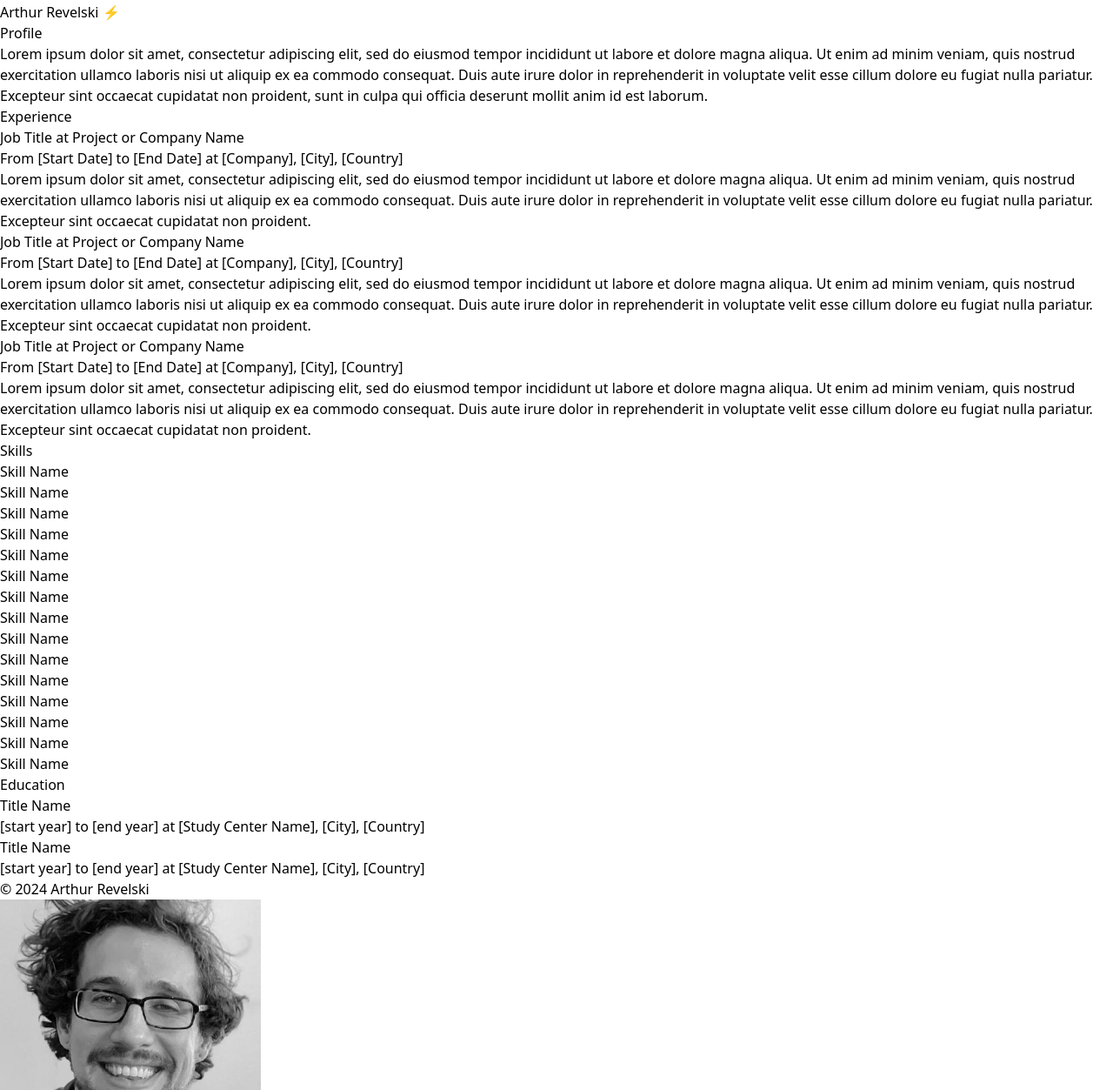
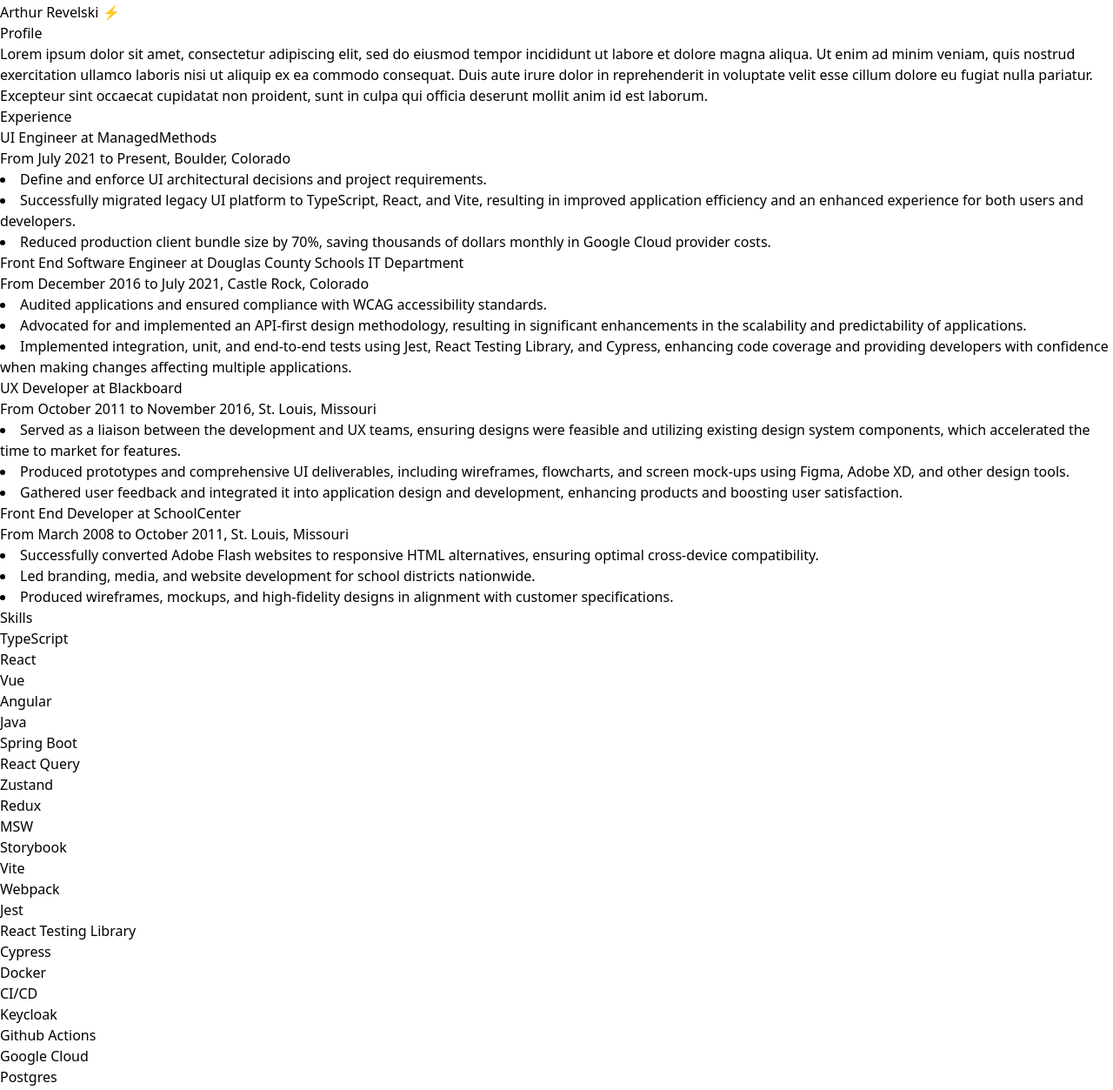
Before and after one commit to arthurgr/blog, an Astro site: page /cv in a window 1280 px wide. Shown: the part 1302-2555 px from the top of the page at 87% size. Built offline with nearby package versions, Linux system fonts and the light colour scheme; Astro itself is replaced by a stand-in of ours.

Commit message:
updated cv section

```diff
--- a/src/components/cv/TimeLine.astro
+++ b/src/components/cv/TimeLine.astro
@@ -2,7 +2,7 @@
 const { title, subtitle } = Astro.props;
 ---
 
-<div class="flex">
+<div class="flex mb-7">
   <div class="education__time">
     <span class="w-4 h-4 bg-primary block rounded-full mt-1"></span>
     <span class="education__line bg-primary block h-full w-[2px] translate-x-[7px]"></span>
--- a/src/pages/cv.astro
+++ b/src/pages/cv.astro
@@ -21,45 +21,93 @@
 
   <div class="time-line-container mb-10">
     <TimeLineElement
-      title="Job Title at Project or Company Name"
-      subtitle="From [Start Date] to [End Date] at [Company], [City], [Country]"
+        title="UI Engineer at ManagedMethods"
+        subtitle="From July 2021 to Present, Boulder, Colorado"
     >
-      Lorem ipsum dolor sit amet, consectetur adipiscing elit, sed do eiusmod tempor incididunt ut labore et dolore magna aliqua. Ut enim ad minim veniam, quis nostrud exercitation ullamco laboris nisi ut aliquip ex ea commodo consequat. Duis aute irure dolor in reprehenderit in voluptate velit esse cillum dolore eu fugiat nulla pariatur. Excepteur sint occaecat cupidatat non proident.
+      <li>
+        Define and enforce UI architectural decisions and project requirements.
+      </li>
+      <li>
+        Successfully migrated legacy UI platform to TypeScript, React, and Vite, resulting in improved application efficiency and an enhanced experience for both users and developers.
+      </li>
+      <li>
+        Reduced production client bundle size by 70%, saving thousands of dollars monthly in Google Cloud provider costs.
+      </li>
     </TimeLineElement>
     <TimeLineElement
-      title="Job Title at Project or Company Name"
-      subtitle="From [Start Date] to [End Date] at [Company], [City], [Country]"
+        title="Front End Software Engineer at Douglas County Schools IT Department"
+        subtitle="From December 2016 to July 2021, Castle Rock, Colorado"
     >
-      Lorem ipsum dolor sit amet, consectetur adipiscing elit, sed do eiusmod tempor incididunt ut labore et dolore magna aliqua. Ut enim ad minim veniam, quis nostrud exercitation ullamco laboris nisi ut aliquip ex ea commodo consequat. Duis aute irure dolor in reprehenderit in voluptate velit esse cillum dolore eu fugiat nulla pariatur. Excepteur sint occaecat cupidatat non proident.
+      <li>
+        Audited applications and ensured compliance with WCAG accessibility standards.
+      </li>
+      <li>
+        Advocated for and implemented an API-first design methodology, resulting in significant enhancements in the scalability and predictability of applications.
+      </li>
+      <li>
+        Implemented integration, unit, and end-to-end tests using Jest, React Testing Library, and Cypress, enhancing code coverage and providing developers with confidence when making changes affecting multiple applications.
+      </li>
     </TimeLineElement>
     <TimeLineElement
-      title="Job Title at Project or Company Name"
-      subtitle="From [Start Date] to [End Date] at [Company], [City], [Country]"
+        title="UX Developer at Blackboard"
+        subtitle="From October 2011 to November 2016, St. Louis, Missouri"
     >
-      Lorem ipsum dolor sit amet, consectetur adipiscing elit, sed do eiusmod tempor incididunt ut labore et dolore magna aliqua. Ut enim ad minim veniam, quis nostrud exercitation ullamco laboris nisi ut aliquip ex ea commodo consequat. Duis aute irure dolor in reprehenderit in voluptate velit esse cillum dolore eu fugiat nulla pariatur. Excepteur sint occaecat cupidatat non proident.
+      <li>
+        Served as a liaison between the development and UX teams, ensuring designs were feasible and utilizing existing design system components, which accelerated the time to market for features.
+      </li>
+      <li>
+        Produced prototypes and comprehensive UI deliverables, including wireframes, flowcharts, and screen mock-ups using Figma, Adobe XD, and other design tools.
+      </li>
+      <li>
+        Gathered user feedback and integrated it into application design and development, enhancing products and boosting user satisfaction.
+      </li>
+    </TimeLineElement>
+    <TimeLineElement
+        title="Front End Developer at SchoolCenter"
+        subtitle="From March 2008 to October 2011, St. Louis, Missouri"
+    >
+      <li>
+        Successfully converted Adobe Flash websites to responsive HTML alternatives, ensuring optimal cross-device compatibility.
+      </li>
+      <li>
+        Led branding, media, and website development for school districts nationwide.
+      </li>
+      <li>
+        Produced wireframes, mockups, and high-fidelity designs in alignment with customer specifications.
+      </li>
     </TimeLineElement>
   </div>
+
 
   <div class="mb-5">
     <div class="text-3xl w-full font-bold">Skills</div>
   </div>
 
   <ul class="list-disc md:columns-5 columns-2 mx-6 mb-10">
-    <li>Skill Name</li>
-    <li>Skill Name</li>
-    <li>Skill Name</li>
-    <li>Skill Name</li>
-    <li>Skill Name</li>
-    <li>Skill Name</li>
-    <li>Skill Name</li>
-    <li>Skill Name</li>
-    <li>Skill Name</li>
-    <li>Skill Name</li>
-    <li>Skill Name</li>
-    <li>Skill Name</li>
-    <li>Skill Name</li>
-    <li>Skill Name</li>
-    <li>Skill Name</li>
+    <li>TypeScript</li>
+    <li>React</li>
+    <li>Vue</li>
+    <li>Angular</li>
+    <li>Java</li>
+    <li>Spring Boot</li>
+    <li>React Query</li>
+    <li>Zustand</li>
+    <li>Redux</li>
+    <li>MSW</li>
+    <li>Storybook</li>
+    <li>Vite</li>
+    <li>Webpack</li>
+    <li>Jest</li>
+    <li>React Testing Library</li>
+    <li>Cypress</li>
+    <li>Docker</li>
+    <li>CI/CD</li>
+    <li>Keycloak</li>
+    <li>Github Actions</li>
+    <li>Google Cloud</li>
+    <li>Postgres</li>
+    <li>MySQL</li>
+    <li>Figma</li>
   </ul>
 
   <div class="mb-5">
@@ -68,12 +116,8 @@
 
   <div class="time-line-container grid gap-4">
     <TimeLineElement
-        title="Title Name"
-        subtitle="[start year] to [end year] at [Study Center Name], [City], [Country]"
-    />
-    <TimeLineElement
-        title="Title Name"
-        subtitle="[start year] to [end year] at [Study Center Name], [City], [Country]"
+        title="Bachelor in Fine Arts, Communication Design"
+        subtitle="2004 to 2008 at Southern Illinois University, Carbondale, Illinois"
     />
   </div>
 </BaseLayout>
```
